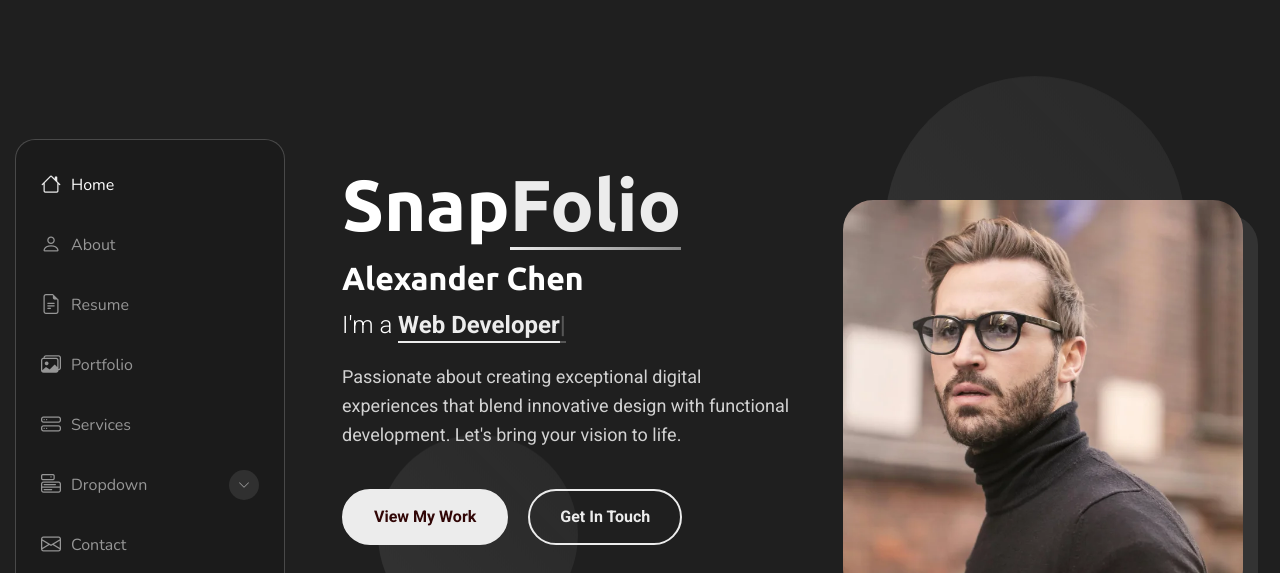
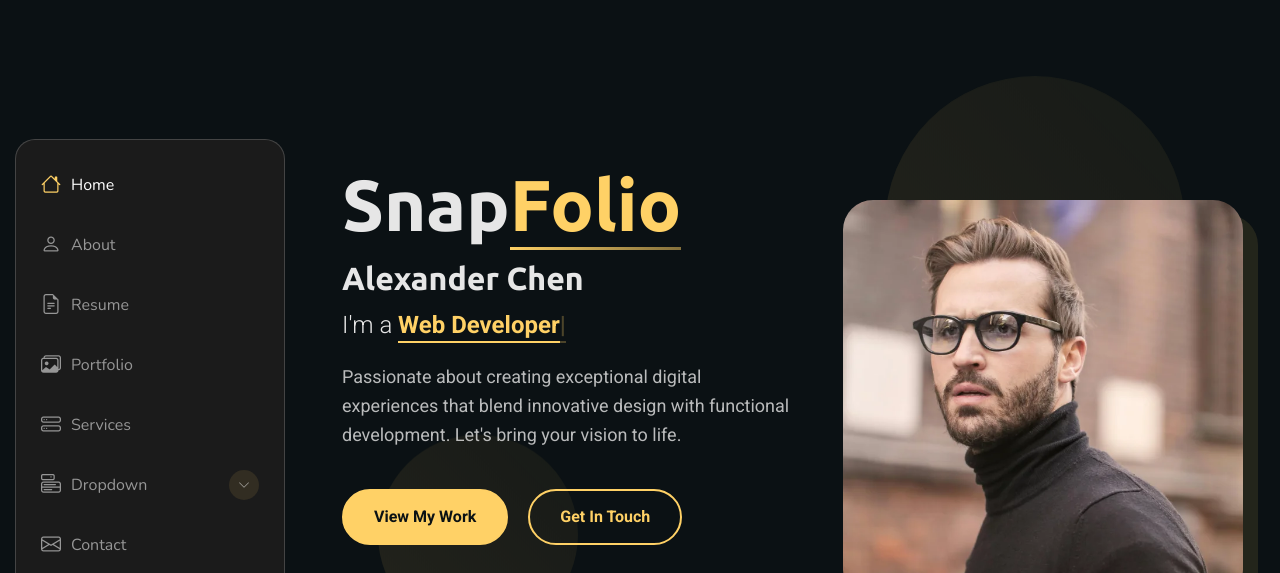
Before and after one commit to sameeksha-dalvi/SnapFolio, a plain HTML site: page index.html in a window 1280 px wide. Shown: the top 573 px of the page. Drawn offline with nearby package versions, Linux system fonts and the light colour scheme.

Commit message:
Change color theme of the site.

```diff
--- a/assets/css/custom.css
+++ b/assets/css/custom.css
@@ -19,12 +19,12 @@
 
   /* Global Colors - The following color variables are used throughout the website. Updating them here will change the color scheme of the entire website */
   :root {
-    --background-color: #1f1f1f; /* Background color for the entire website, including individual sections */
-    --default-color: #ffffff; /* Default color used for the majority of the text content across the entire website */
-    --heading-color: #ffffff; /* Color for headings, subheadings and title throughout the website */
-    --accent-color: #ececec; /* Accent color that represents your brand on the website. It's used for buttons, links, and other elements that need to stand out */
-    --surface-color: #232323; /* The surface color is used as a background of boxed elements within sections, such as cards, icon boxes, or other elements that require a visual separation from the global background. */
-    --contrast-color: #310606; /* Contrast color for text, ensuring readability against backgrounds of accent, heading, or default colors. */
+    --background-color: #0b1114; /* Background color for the entire website, including individual sections */
+    --default-color: #e6e6e6; /* Default color used for the majority of the text content across the entire website */
+    --heading-color: #e6e6e6; /* Color for headings, subheadings and title throughout the website */
+    --accent-color: #FFD166; /* Accent color that represents your brand on the website. It's used for buttons, links, and other elements that need to stand out */
+    --surface-color: #1f2933; /* The surface color is used as a background of boxed elements within sections, such as cards, icon boxes, or other elements that require a visual separation from the global background. */
+    --contrast-color: #0b1114; /* Contrast color for text, ensuring readability against backgrounds of accent, heading, or default colors. */
   }
 
   /* Nav Menu Colors - The following color variables are used specifically for the navigation menu. They are separate from the global colors to allow for more customization options */
@@ -45,11 +45,11 @@
   }
 
   .dark-background {
-    --background-color: #040b14;
-    --default-color: #ffffff;
-    --heading-color: #ffffff;
-    --surface-color: #151f2b;
-    --contrast-color: #ffffff;
+    --background-color: #0b1114;
+    --default-color: #e6e6e6;
+    --heading-color: #e6e6e6;
+    --surface-color: #1f2933;
+    --contrast-color: #0b1114;
   }
 
   /* Smooth scroll */
--- a/index.html
+++ b/index.html
@@ -25,7 +25,8 @@
   <link href="assets/vendor/swiper/swiper-bundle.min.css" rel="stylesheet">
 
   <!-- Main CSS File -->
-  <link href="assets/css/main.css" rel="stylesheet">
+  <!--<link href="assets/css/main.css" rel="stylesheet">-->
+  <link href="assets/css/custom.css" rel="stylesheet">
 
   <!-- =======================================================
   * Template Name: SnapFolio
```
